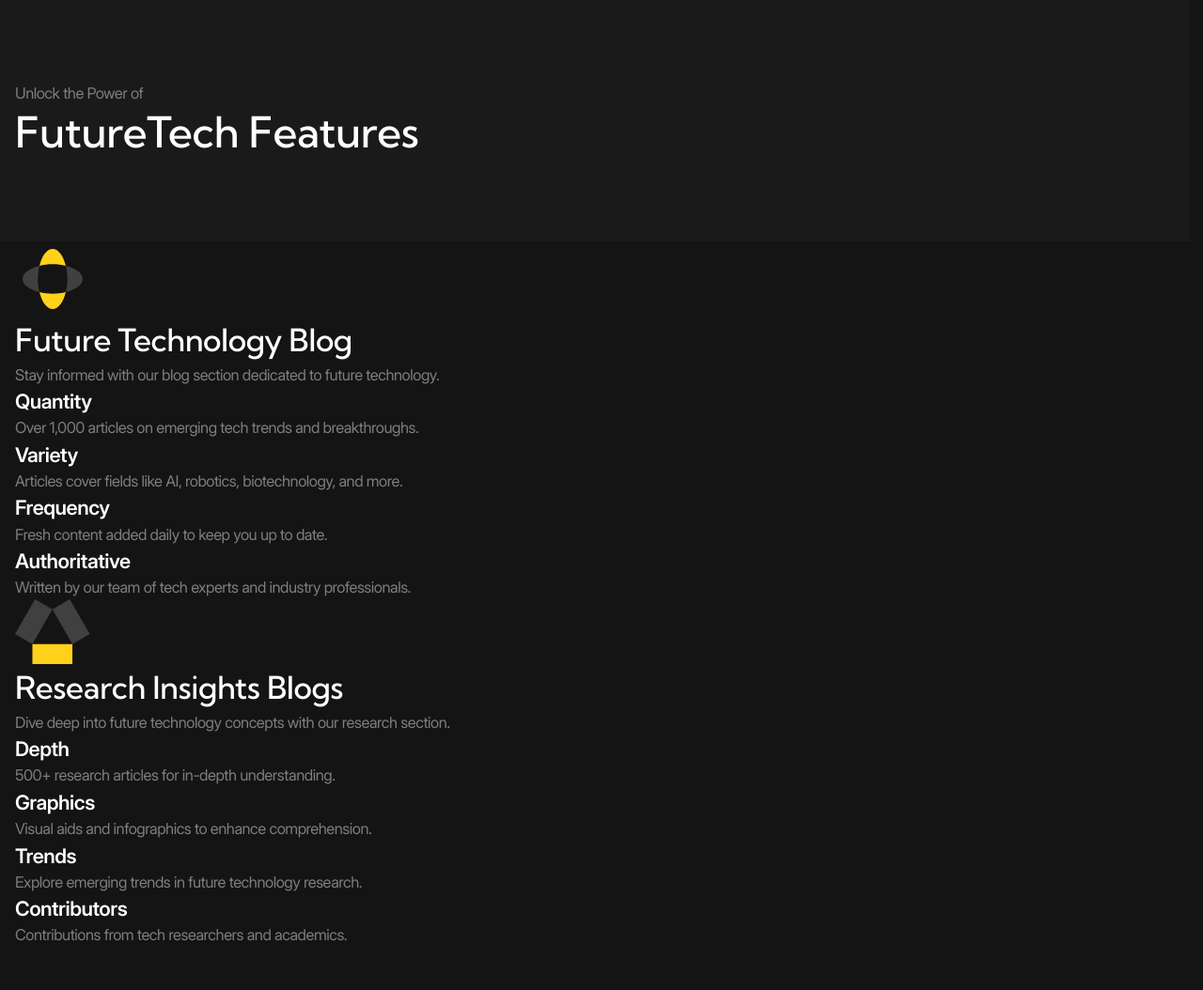
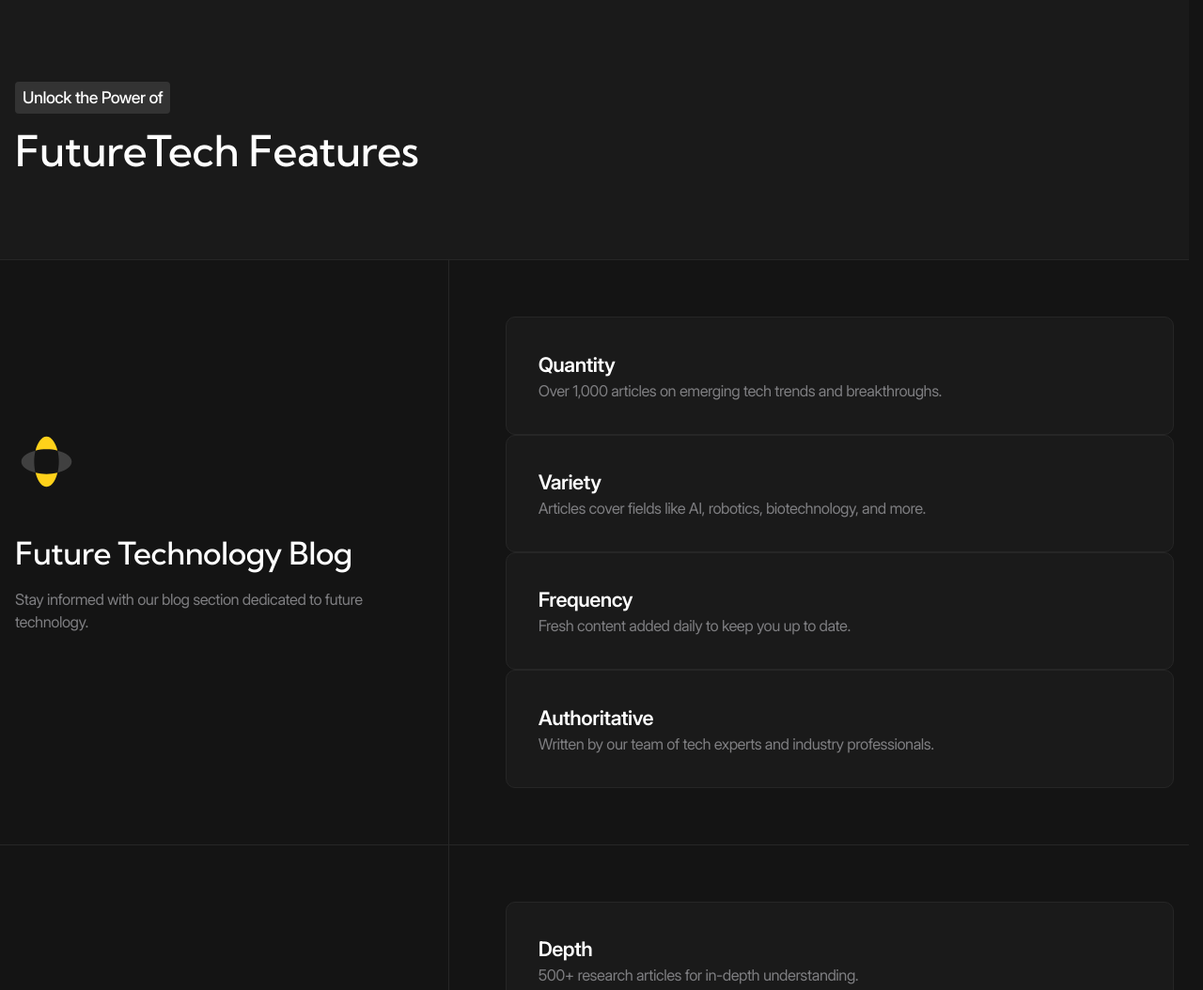
Before and after one commit to InnaMikitich/Future-tech, a website with bundled scripts: page FutureTech/index.html in a window 1280 px wide. Shown: the top 1054 px of the page at 94% size. Before the commit the page ends 1008 px from the top, so only its background shows below. Built offline with nearby package versions, Linux system fonts and the light colour scheme.

Commit message:
fix section__body

```diff
--- a/FutureTech/styles/blocks/_card.scss
+++ b/FutureTech/styles/blocks/_card.scss
@@ -1 +1,51 @@
 @use '../helpers' as *;
+
+.card {
+    display: grid;
+    grid-template-columns: 37.5% auto;
+
+    &__preview,
+    &__body {
+        padding: rem(80);
+
+        @include laptop {
+            padding: rem(60);
+        }
+    }
+
+    &__preview {
+        padding-left: 0;
+        display: flex;
+        flex-direction: column;
+        justify-content: center;
+        border-right: var(--border);
+        row-gap: fluid(60, 20);
+
+        @include tablet {
+            padding-right: 0;
+            padding-block: rem(50);
+        }
+
+        &-main {
+           display: grid;
+           row-gap: fluid(50, 24);
+        }
+
+        &-icon {
+            width: fluid(80, 50);
+        }
+
+        &-info {
+            display: grid;
+            row-gap: fluid(16, 6);
+        }
+    }
+
+    &__body {
+        padding-right: 0;
+
+        @include tablet {
+            padding: rem(30) rem(16);
+        }
+    }
+}
--- a/FutureTech/styles/blocks/_list.scss
+++ b/FutureTech/styles/blocks/_list.scss
@@ -1 +1,9 @@
 @use '../helpers' as *;
+
+.list {
+    &__item {
+        &:not(:last-child) {
+           border-bottom: var(--border);
+        }
+    }
+}
--- a/FutureTech/styles/blocks/_section.scss
+++ b/FutureTech/styles/blocks/_section.scss
@@ -4,5 +4,23 @@
     &__header {
         padding-block: fluid(120, 40);
         background-color: var(--color-dark-10);
+
+        &-info {
+            display: grid;
+            align-items: start;
+            row-gap: rem(16);
+
+            @include laptop {
+                row-gap: rem(10);
+            }
+        }
+    }
+
+    &__subtitle {
+       justify-self: start;
+    }
+
+    &__body {
+        border-block: var(--border);
     }
 }
--- a/FutureTech/styles/blocks/_tag.scss
+++ b/FutureTech/styles/blocks/_tag.scss
@@ -1 +1,15 @@
 @use '../helpers' as *;
+
+.tag {
+    @include fluid-text(20, 14);
+
+    padding: rem(6) rem(8);
+    font-weight: 500;
+    border-radius: rem(4);
+    color: var(--color-ligth);
+    background-color: var(--color-dark-20);
+
+    @include laptop {
+        padding: rem(4) rem(8);
+    }
+}
--- a/FutureTech/styles/blocks/_tile.scss
+++ b/FutureTech/styles/blocks/_tile.scss
@@ -1 +1,12 @@
 @use '../helpers' as *;
+
+.tile {
+    padding: fluid(40, 24);
+    border-radius: rem(12);
+    background-color: var(--color-dark-10);
+    border: var(--border);
+
+    @include laptop {
+        border-radius: rem(10);
+    }
+}
```
Also changed, not shown: FutureTech/styles/main.css, 1 other file.
